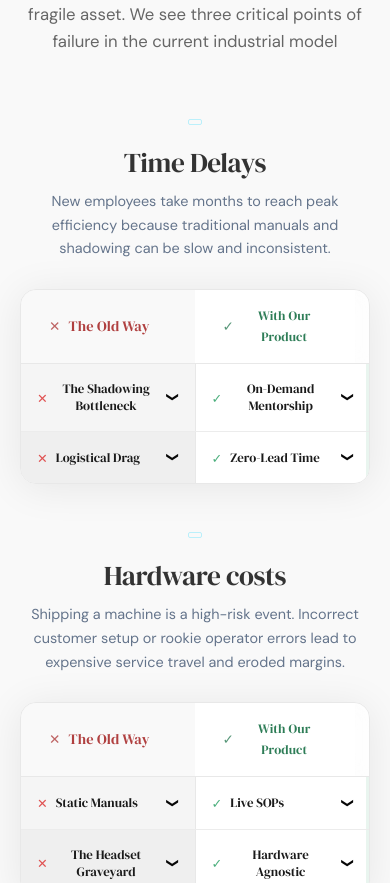
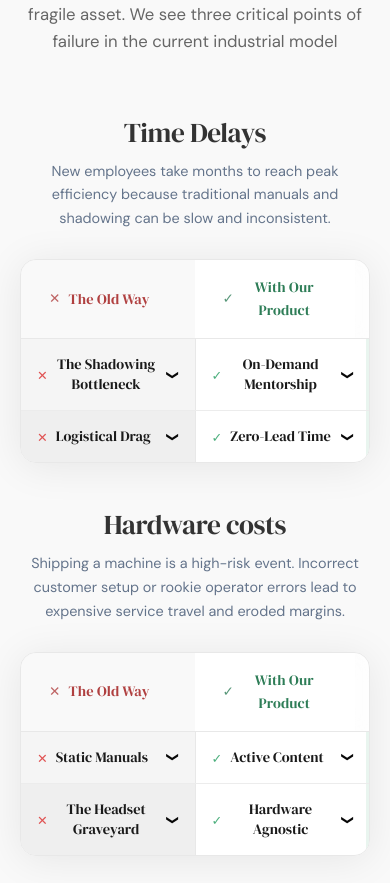
Before and after one commit to MrDeerhurst/OlafurDesign, a Vue app: page / in a window 390 px wide. Shown: the part 1022-1905 px from the top of the page. Built offline with nearby package versions, Linux system fonts and the light colour scheme.

Commit message:
small fix

```diff
--- a/src/components/Impact.vue
+++ b/src/components/Impact.vue
@@ -212,6 +212,7 @@ h2 {
 .process-steps {
   display: flex;
   flex-wrap: wrap;
+  justify-content: center;
   gap: 20px; /* Space between cards */
 }
 
--- a/src/components/Value.vue
+++ b/src/components/Value.vue
@@ -26,11 +26,6 @@
         :key="i"
         class="blocks"
       >
-        <div class="block-meta">
-          <div class="block-tag">
-            {{ MainItem.topText }}
-          </div>
-        </div>
         <div class="block-body">
           <h3 class="block-title">
             {{ MainItem.label }}
@@ -482,9 +477,5 @@ onUnmounted(() => observers.forEach((o) => o.disconnect()));
     display: grid;
     grid-auto-flow: row;
   }
-  .ct-header-cell {
-    padding: 0;
-    margin: 0;
-  }
 }
 </style>
--- a/src/components/contentFolder/Language.js
+++ b/src/components/contentFolder/Language.js
@@ -109,7 +109,7 @@ export const English = {
             oldTitle: "Static Manuals",
             oldDesc:
               "Printed paper is dead data. The moment a process changes, the manual becomes a liability.",
-            newTitle: "Live SOPs",
+            newTitle: "Active Content",
             newDesc:
               "One update at HQ refreshes every manual in the field. Perfect compliance, zero paper waste.",
           },
@@ -376,9 +376,9 @@ export const English = {
 
 export const Icelandic = {
   Header: {
-    FunctionLink: "Virði",
-    ImpactLink: "Áhrif",
-    DeploymentLink: "Innleiðingaráætlun",
+    FunctionLink: "Áhrif",
+    ImpactLink: "Dæmi",
+    DeploymentLink: "Innleiðing",
     RoadmapLink: "Tilboð",
     ContactButton: "Hafa samband",
   },
@@ -390,7 +390,7 @@ export const Icelandic = {
   },
 
   Value: {
-    EyelashText: "Virði",
+    EyelashText: "Áhrif",
     MainTitle: "Flækustig Þekkingar",
     SubTitle:
       "Í nútíma tækjaframleiðslu er þekking dýrmætasta en jafnframt viðkvæmasta eignin. Við sjáum þrjá veikleika í núverandi iðnaðarmódelum",
--- a/src/components/reusable/ComparisonTable.vue
+++ b/src/components/reusable/ComparisonTable.vue
@@ -376,12 +376,16 @@ onUnmounted(() => {
   }
   .ct-header-new {
     min-width: 10rem;
-    font-size: 0.8rem;
+    font-size: 0.9rem;
   }
   .ct-title {
     display: flex;
     align-items: center;
-    font-size: 0.8rem;
+    font-size: 0.9rem;
+  }
+  .ct-cell--new {
+    display: grid;
+    align-items: center;
   }
 }
 @media (max-width: 367px) {
```
